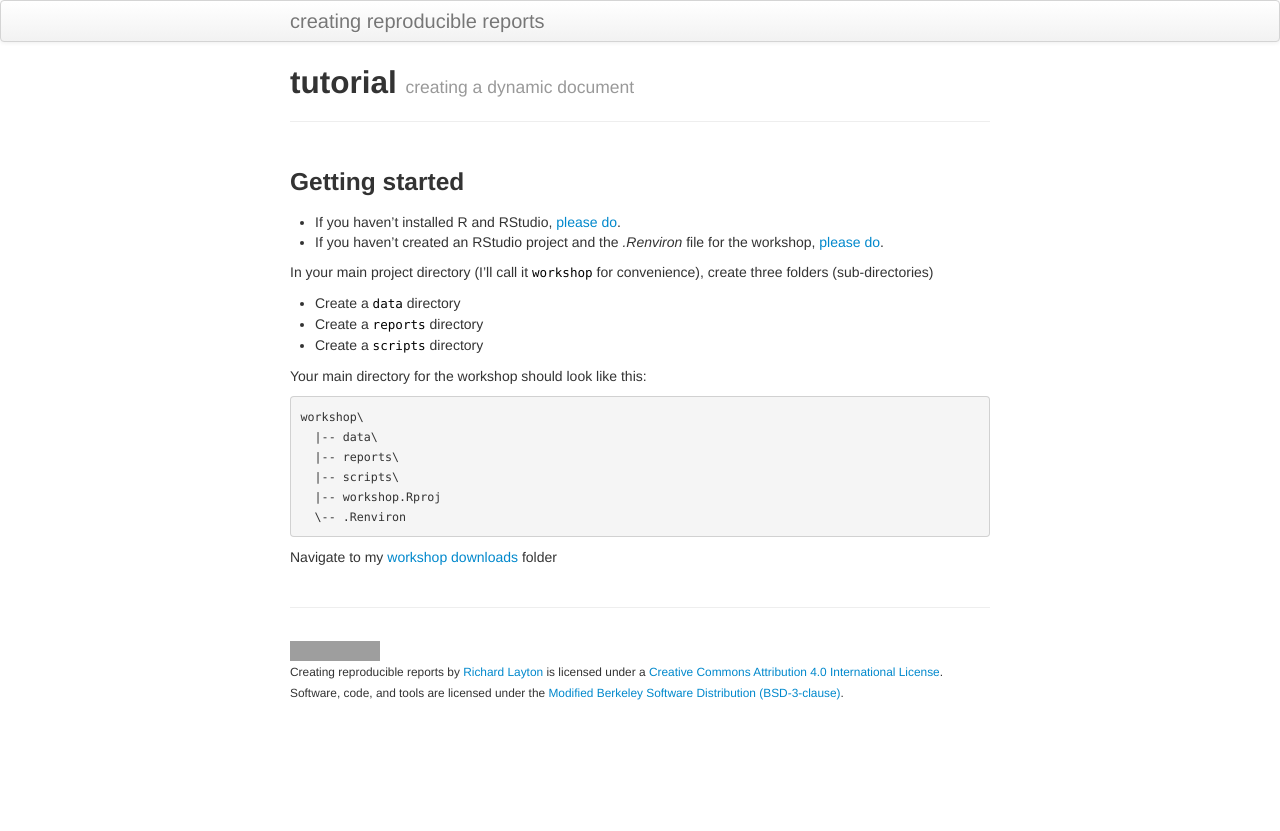
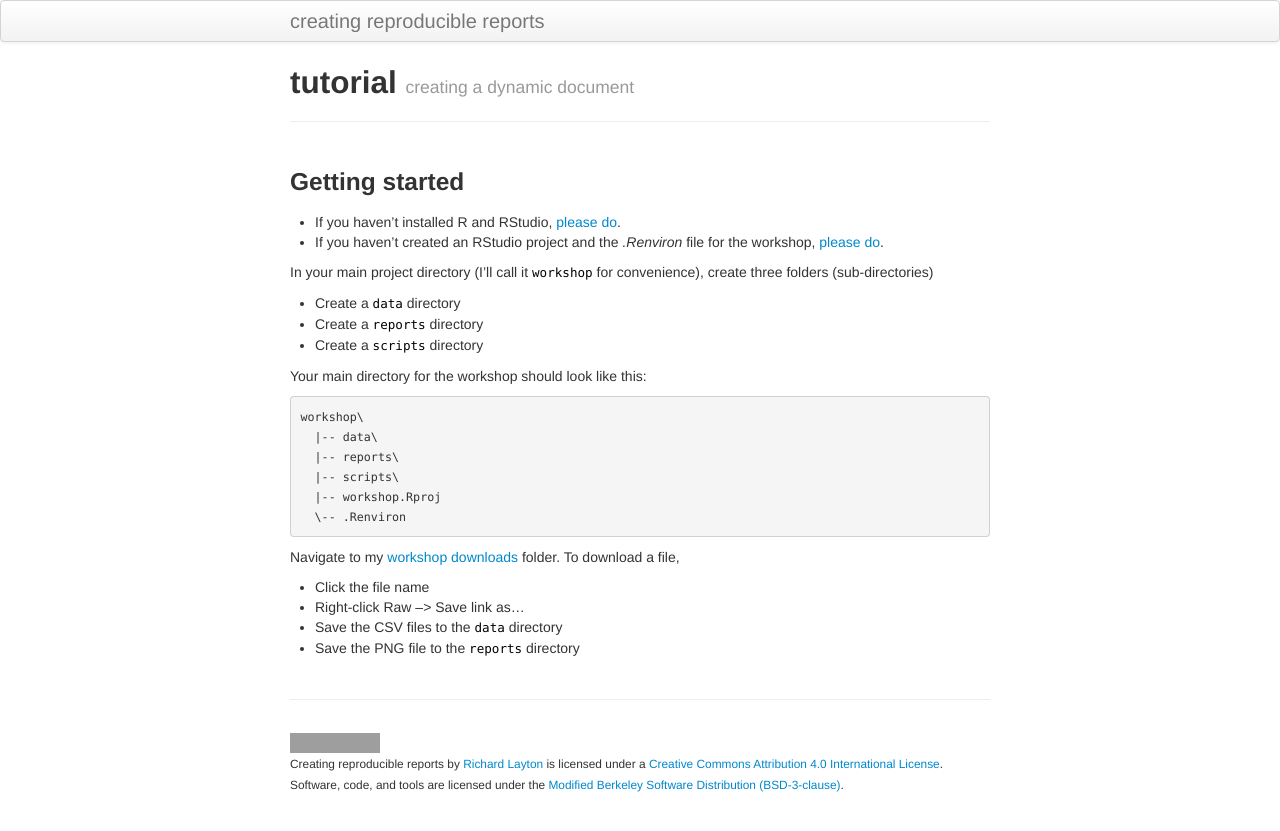
Before and after one commit to DSR-RHIT/creating-reproducible-reports, a Jekyll site: the page built from pages/tutorial.md, in a window 1280 px wide. Shown: the top 831 px of the page. Built offline with Jekyll 4.4.1, drawn with Linux system fonts in a browser that asks for light colours; grey boxes are pictures that could not be loaded.

Commit message:
update tutorial

````diff
--- a/pages/tutorial.md
+++ b/pages/tutorial.md
@@ -27,4 +27,9 @@ workshop\
   \-- .Renviron
 ```
 
-Navigate to my [workshop downloads](https://github.com/DSR-RHIT/creating-reproducible-reports/tree/gh-pages/assets/downloads) folder
+Navigate to my [workshop downloads](https://github.com/DSR-RHIT/creating-reproducible-reports/tree/gh-pages/assets/downloads) folder. To download a file,
+
+- Click the file name
+- Right-click Raw --> Save link as...
+- Save the CSV files to the `data` directory
+- Save the PNG file to the `reports` directory
````
